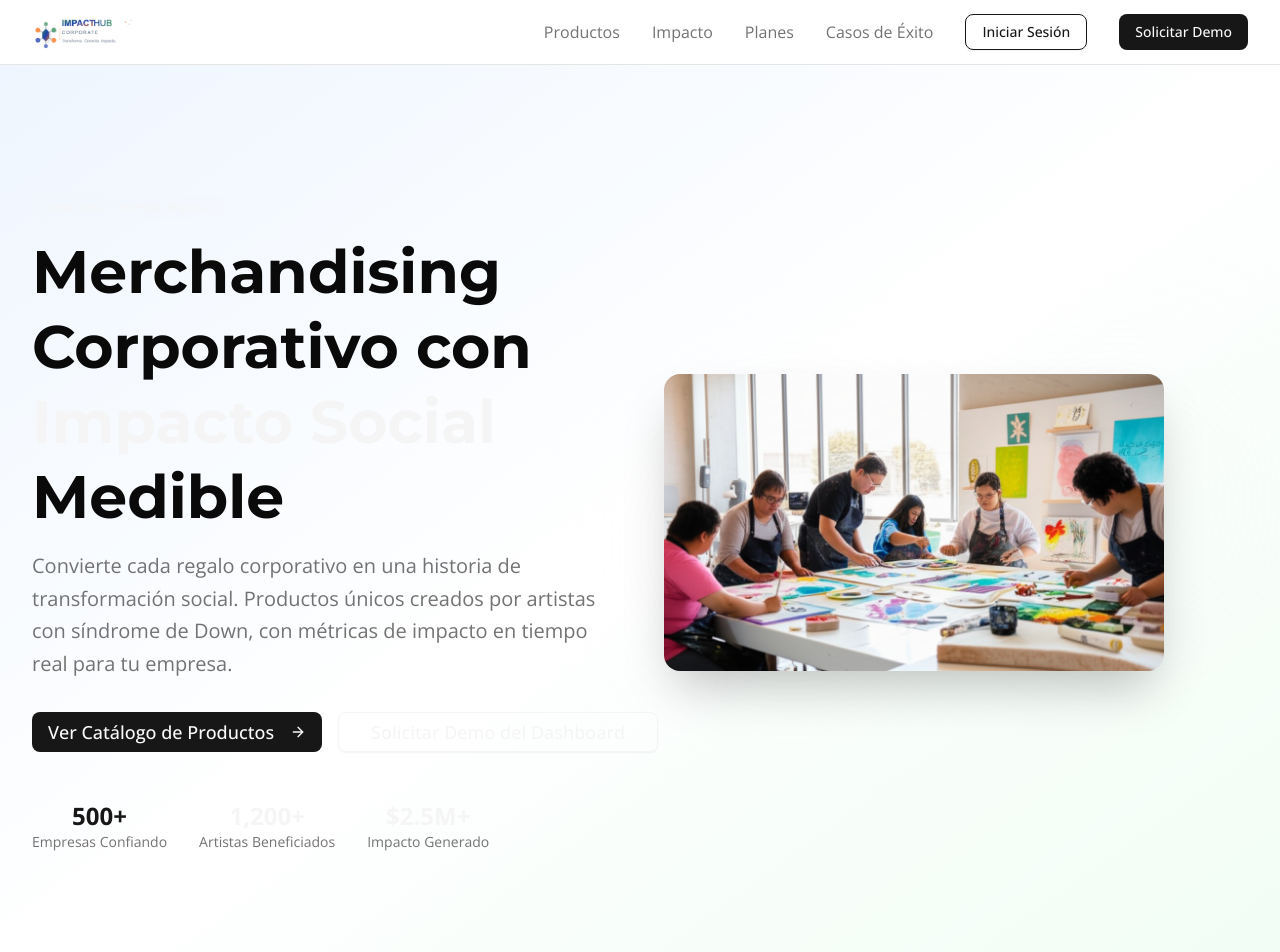
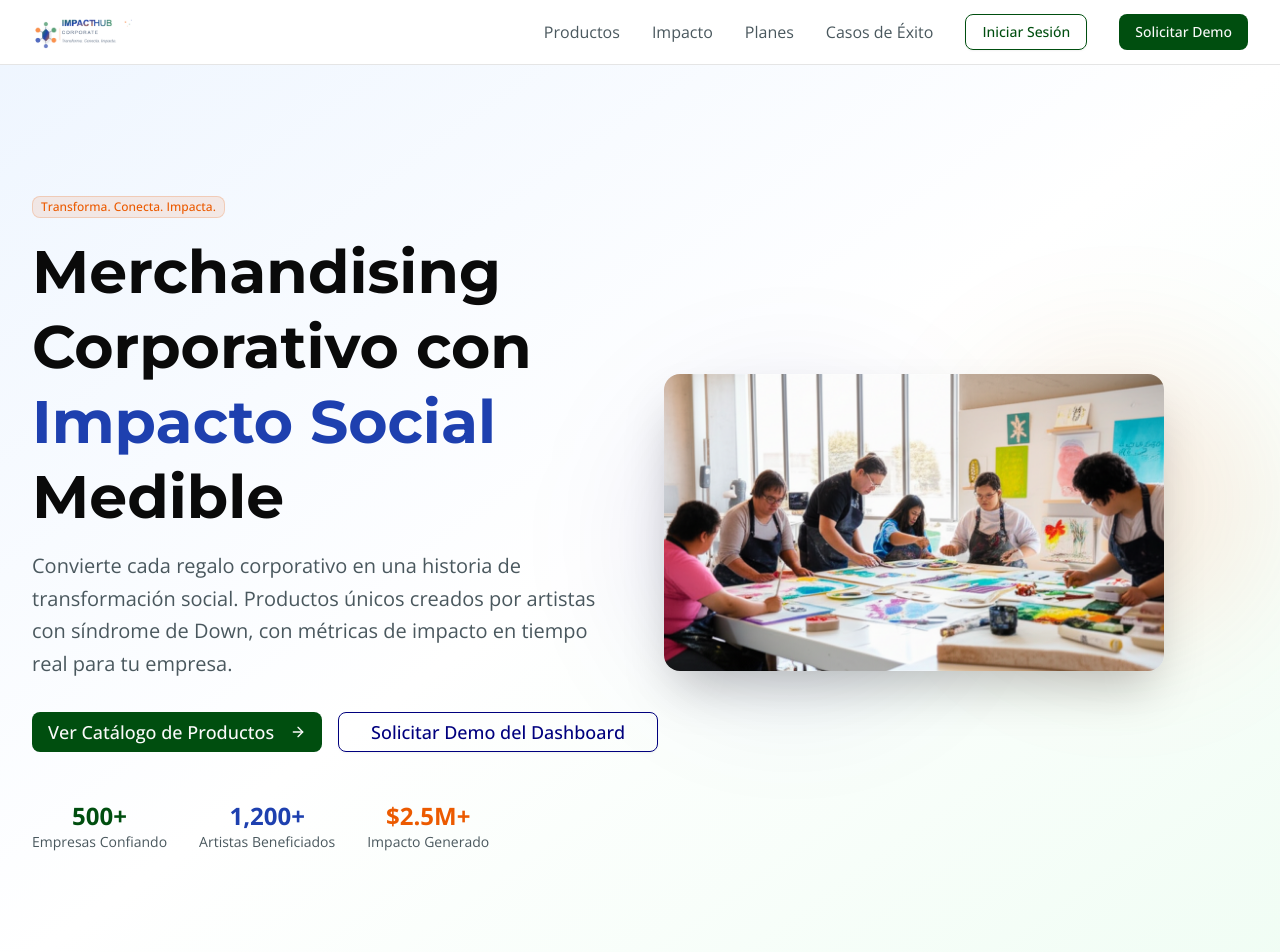
Before and after one commit to linax/impacthub, a Next.js app: page / in a window 1280 px wide. Shown: the top 952 px of the page. Built offline with nearby package versions, Linux system fonts and the light colour scheme.

Commit message:
style: update text styles and brand colors for ImpactHub
Correct text visibility and use ImpactHub brand colors.

#VERCEL_SKIP

Co-authored-by: Carolina Lagos <1452511+linax@users.noreply.github.com>

```diff
--- a/app/globals.css
+++ b/app/globals.css
@@ -11,35 +11,35 @@
   --modern-gray: #64748b;
   --premium-white: #ffffff;
 
-  /* Updated color system with brand colors */
+  /* Updated color system to use ImpactHub brand colors */
   --background: oklch(1 0 0);
   --foreground: oklch(0.145 0 0);
   --card: oklch(1 0 0);
   --card-foreground: oklch(0.145 0 0);
   --popover: oklch(1 0 0);
   --popover-foreground: oklch(0.145 0 0);
-  --primary: oklch(0.205 0 0);
+  --primary: oklch(0.35 0.15 155); /* Impact Green #2e8b57 */
   --primary-foreground: oklch(0.985 0 0);
-  --secondary: oklch(0.97 0 0);
-  --secondary-foreground: oklch(0.205 0 0);
+  --secondary: oklch(0.25 0.2 258); /* Corporate Blue #1e40af */
+  --secondary-foreground: oklch(0.985 0 0);
   --muted: oklch(0.97 0 0);
-  --muted-foreground: oklch(0.556 0 0);
-  --accent: oklch(0.97 0 0);
-  --accent-foreground: oklch(0.205 0 0);
+  --muted-foreground: oklch(0.45 0.02 225); /* Modern Gray #64748b */
+  --accent: oklch(0.65 0.2 45); /* Energy Orange #f97316 */
+  --accent-foreground: oklch(0.985 0 0);
   --destructive: oklch(0.577 0.245 27.325);
   --destructive-foreground: oklch(0.577 0.245 27.325);
   --border: oklch(0.922 0 0);
   --input: oklch(0.922 0 0);
   --ring: oklch(0.708 0 0);
-  --chart-1: oklch(0.646 0.222 41.116);
-  --chart-2: oklch(0.6 0.118 184.704);
-  --chart-3: oklch(0.398 0.07 227.392);
-  --chart-4: oklch(0.828 0.189 84.429);
+  --chart-1: oklch(0.35 0.15 155); /* Impact Green */
+  --chart-2: oklch(0.25 0.2 258); /* Corporate Blue */
+  --chart-3: oklch(0.65 0.2 45); /* Energy Orange */
+  --chart-4: oklch(0.45 0.02 225); /* Modern Gray */
   --chart-5: oklch(0.769 0.188 70.08);
   --radius: 0.625rem;
   --sidebar: oklch(0.985 0 0);
   --sidebar-foreground: oklch(0.145 0 0);
-  --sidebar-primary: oklch(0.205 0 0);
+  --sidebar-primary: oklch(0.35 0.15 155);
   --sidebar-primary-foreground: oklch(0.985 0 0);
   --sidebar-accent: oklch(0.97 0 0);
   --sidebar-accent-foreground: oklch(0.205 0 0);
@@ -54,27 +54,27 @@
   --card-foreground: oklch(0.985 0 0);
   --popover: oklch(0.145 0 0);
   --popover-foreground: oklch(0.985 0 0);
-  --primary: oklch(0.985 0 0);
-  --primary-foreground: oklch(0.205 0 0);
-  --secondary: oklch(0.269 0 0);
+  --primary: oklch(0.45 0.15 155); /* Lighter Impact Green for dark mode */
+  --primary-foreground: oklch(0.145 0 0);
+  --secondary: oklch(0.4 0.2 258); /* Lighter Corporate Blue for dark mode */
   --secondary-foreground: oklch(0.985 0 0);
   --muted: oklch(0.269 0 0);
   --muted-foreground: oklch(0.708 0 0);
-  --accent: oklch(0.269 0 0);
-  --accent-foreground: oklch(0.985 0 0);
+  --accent: oklch(0.75 0.2 45); /* Lighter Energy Orange for dark mode */
+  --accent-foreground: oklch(0.145 0 0);
   --destructive: oklch(0.396 0.141 25.723);
   --destructive-foreground: oklch(0.637 0.237 25.331);
   --border: oklch(0.269 0 0);
   --input: oklch(0.269 0 0);
   --ring: oklch(0.439 0 0);
-  --chart-1: oklch(0.488 0.243 264.376);
-  --chart-2: oklch(0.696 0.17 162.48);
-  --chart-3: oklch(0.769 0.188 70.08);
-  --chart-4: oklch(0.627 0.265 303.9);
+  --chart-1: oklch(0.45 0.15 155);
+  --chart-2: oklch(0.4 0.2 258);
+  --chart-3: oklch(0.75 0.2 45);
+  --chart-4: oklch(0.708 0 0);
   --chart-5: oklch(0.645 0.246 16.439);
   --sidebar: oklch(0.205 0 0);
   --sidebar-foreground: oklch(0.985 0 0);
-  --sidebar-primary: oklch(0.488 0.243 264.376);
+  --sidebar-primary: oklch(0.45 0.15 155);
   --sidebar-primary-foreground: oklch(0.985 0 0);
   --sidebar-accent: oklch(0.269 0 0);
   --sidebar-accent-foreground: oklch(0.985 0 0);
@@ -85,6 +85,14 @@
 @theme inline {
   --font-sans: var(--font-montserrat);
   --font-serif: var(--font-open-sans);
+
+  /* Added ImpactHub brand color utilities */
+  --color-impact-green: var(--impact-green);
+  --color-corporate-blue: var(--corporate-blue);
+  --color-energy-orange: var(--energy-orange);
+  --color-modern-gray: var(--modern-gray);
+  --color-premium-white: var(--premium-white);
+
   --color-background: var(--background);
   --color-foreground: var(--foreground);
   --color-card: var(--card);
@@ -139,3 +147,37 @@
     @apply font-sans;
   }
 }
+
+/* Added utility classes for ImpactHub brand colors */
+@layer utilities {
+  .text-impact-green {
+    color: var(--impact-green);
+  }
+  .text-corporate-blue {
+    color: var(--corporate-blue);
+  }
+  .text-energy-orange {
+    color: var(--energy-orange);
+  }
+  .text-modern-gray {
+    color: var(--modern-gray);
+  }
+  .bg-impact-green {
+    background-color: var(--impact-green);
+  }
+  .bg-corporate-blue {
+    background-color: var(--corporate-blue);
+  }
+  .bg-energy-orange {
+    background-color: var(--energy-orange);
+  }
+  .border-impact-green {
+    border-color: var(--impact-green);
+  }
+  .border-corporate-blue {
+    border-color: var(--corporate-blue);
+  }
+  .border-energy-orange {
+    border-color: var(--energy-orange);
+  }
+}
--- a/app/page.tsx
+++ b/app/page.tsx
@@ -72,7 +72,7 @@ export default function HomePage() {
                   Transforma. Conecta. Impacta.
                 </Badge>
                 <h1 className="text-4xl lg:text-6xl font-bold text-foreground leading-tight">
-                  Merchandising Corporativo con <span className="text-secondary">Impacto Social</span> Medible
+                  Merchandising Corporativo con <span className="text-corporate-blue">Impacto Social</span> Medible
                 </h1>
                 <p className="text-xl text-muted-foreground leading-relaxed">
                   Convierte cada regalo corporativo en una historia de transformación social. Productos únicos creados
@@ -102,7 +102,7 @@ export default function HomePage() {
                   <div className="text-sm text-muted-foreground">Empresas Confiando</div>
                 </div>
                 <div className="text-center">
-                  <div className="text-2xl font-bold text-secondary">1,200+</div>
+                  <div className="text-2xl font-bold text-corporate-blue">1,200+</div>
                   <div className="text-sm text-muted-foreground">Artistas Beneficiados</div>
                 </div>
                 <div className="text-center">
@@ -133,7 +133,7 @@ export default function HomePage() {
         <div className="container mx-auto px-4 sm:px-6 lg:px-8">
           <div className="text-center space-y-4 mb-16">
             <h2 className="text-3xl lg:text-5xl font-bold">
-              Más que Merchandising, es <span className="text-secondary">Transformación Social</span>
+              Más que Merchandising, es <span className="text-corporate-blue">Transformación Social</span>
             </h2>
             <p className="text-xl text-muted-foreground max-w-3xl mx-auto">
               Cada producto que adquieres genera impacto medible en la vida de personas con síndrome de Down y sus
@@ -195,7 +195,7 @@ export default function HomePage() {
         <div className="container mx-auto px-4 sm:px-6 lg:px-8">
           <div className="text-center space-y-4 mb-16">
             <h2 className="text-3xl lg:text-5xl font-bold">
-              Productos con <span className="text-accent">Propósito</span>
+              Productos con <span className="text-energy-orange">Propósito</span>
             </h2>
             <p className="text-xl text-muted-foreground max-w-3xl mx-auto">
               Merchandising premium que cuenta historias de transformación y conecta emocionalmente con tus
@@ -219,7 +219,7 @@ export default function HomePage() {
               </div>
               <CardHeader>
                 <CardTitle className="flex items-center gap-2">
-                  <ShoppingBag className="h-5 w-5 text-secondary" />
+                  <ShoppingBag className="h-5 w-5 text-corporate-blue" />
                   Bolsas Premium
                 </CardTitle>
                 <CardDescription>
@@ -282,7 +282,7 @@ export default function HomePage() {
               </div>
               <CardHeader>
                 <CardTitle className="flex items-center gap-2">
-                  <Heart className="h-5 w-5 text-secondary" />
+                  <Heart className="h-5 w-5 text-corporate-blue" />
                   Colección Completa
                 </CardTitle>
                 <CardDescription>Sets personalizados para campañas corporativas de gran impacto.</CardDescription>
```
Also changed, not shown: 1 other file (tests, documents, lock files or other folders).
